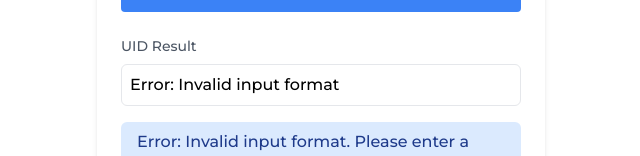
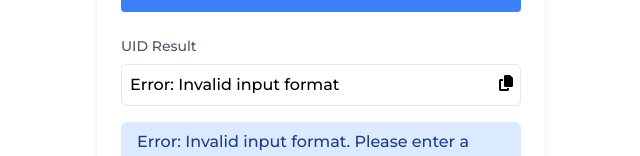
Before and after one commit to levinhkhangzz/getuid-react-project, a React (Vite) app: page / in a window 1280 px wide. Both pictures are taken after a click on the button "Get UID". Shown: the part 394-550 px from the top of the page, without its empty margins (319-959 px from the left). Built offline with nearby package versions, Linux system fonts and the light colour scheme.

Commit message:
Update App.jsx

```diff
--- a/src/App.jsx
+++ b/src/App.jsx
@@ -107,6 +107,11 @@ const App = () => {
     }
   };
 
+  const copyUid = () => {
+    navigator.clipboard.writeText(uidResult);
+    showPopup('UID copied to clipboard: ' + uidResult);
+  };
+
   return (
     <>
       <link
@@ -157,6 +162,7 @@ const App = () => {
               <label htmlFor="uidResult" className="block text-sm font-medium text-gray-600 mb-2">
                 UID Result
               </label>
+              <div className="relative" style={{ display: 'flex', justifyContent: 'center', alignItems: 'center' }}>
                 <input
                   type="text"
                   id="uidResult"
@@ -164,6 +170,12 @@ const App = () => {
                   value={uidResult}
                   readOnly
                 />
+                <span style={{ marginTop: '3px' }} className="absolute right-2 top-2 cursor-pointer" onClick={copyUid}>
+                  <svg xmlns="http://www.w3.org/2000/svg" height="16" width="14" viewBox="0 0 448 512">
+                    <path d="M208 0H332.1c12.7 0 24.9 5.1 33.9 14.1l67.9 67.9c9 9 14.1 21.2 14.1 33.9V336c0 26.5-21.5 48-48 48H208c-26.5 0-48-21.5-48-48V48c0-26.5 21.5-48 48-48zM48 128h80v64H64V448H256V416h64v48c0 26.5-21.5 48-48 48H48c-26.5 0-48-21.5-48-48V176c0-26.5 21.5-48 48-48z" />
+                  </svg>
+                </span>
+              </div>
             </div>
           )}
 
```
Lines whose indentation alone changed are shown as unchanged.
